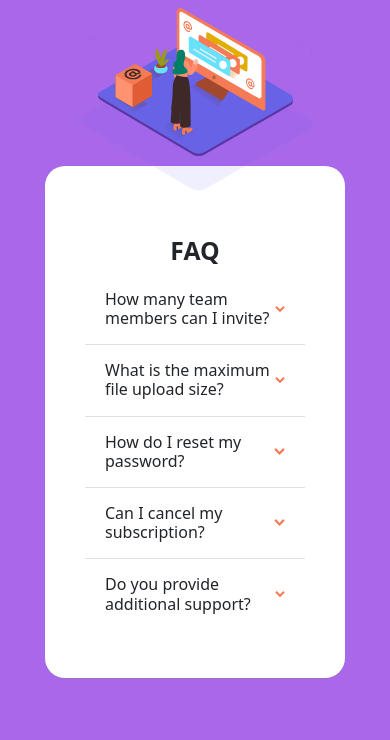
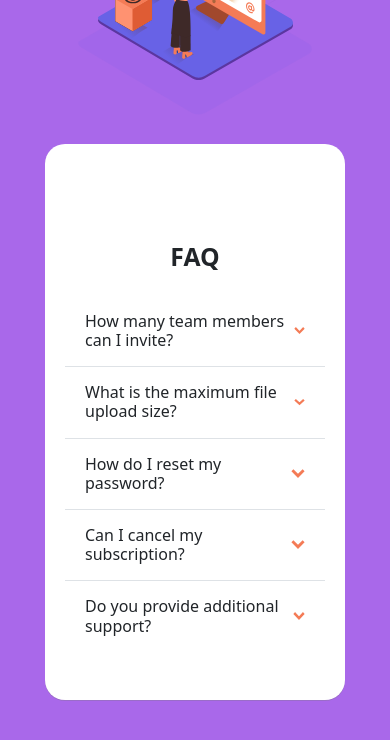
Before and after one commit to Shivamam/faq-accordion, a plain HTML site: page index.html in a window 390 px wide. Drawn offline with nearby package versions, Linux system fonts and the light colour scheme.

Commit message:
second commit

```diff
--- a/index.html
+++ b/index.html
@@ -31,7 +31,7 @@
         </div>
         <div class="col-sm-6 col-12">
           <div class="container faq-container">
-            <h2 class="faq-title fw-bold fs-2  ">FAQ</h2>
+            <h2 class="faq-title fw-bold fs-2 m-4 mt-5 ">FAQ</h2>
             <div class="accordion accordion-flush m-2" id="accordionFlushExample">
               <div class="accordion-item">
                 <h2 class="accordion-header">
--- a/style.css
+++ b/style.css
@@ -1,3 +1,8 @@
+body {
+  margin: 0;
+  font-family: 'Kumbh Sans', sans-serif;
+}
+
 .outer {
   display: flex;
   justify-content: center;
@@ -10,7 +15,6 @@
   background: #ffffff;
   width: 850px;
   height: fit-content;
-  padding: 20px;
   padding-bottom: 40px;
   border-radius: 20px;
   box-shadow: 0px 1px 0px rgba(121, 120, 120, 0.3);
@@ -51,7 +55,9 @@
   width: 15px;
 }
 
-@media (max-width: 767px) {
+
+
+@media (max-width: 768px) {
   .outer {
     padding: 10px;
     height: 100vh;
@@ -69,7 +75,7 @@
     right: 300px;
     position: absolute;
     left: 20%;
-    top: 9%;
+    top: 0%;
     transform: translateY(-50%);
     width: 60%;
     height: auto;
@@ -79,7 +85,7 @@
     position: absolute;
     width: 50%;
     left: 25%;
-    top: 1%;
+    top: -8%;
   }
   .faq-title {
     text-align: center;
```
